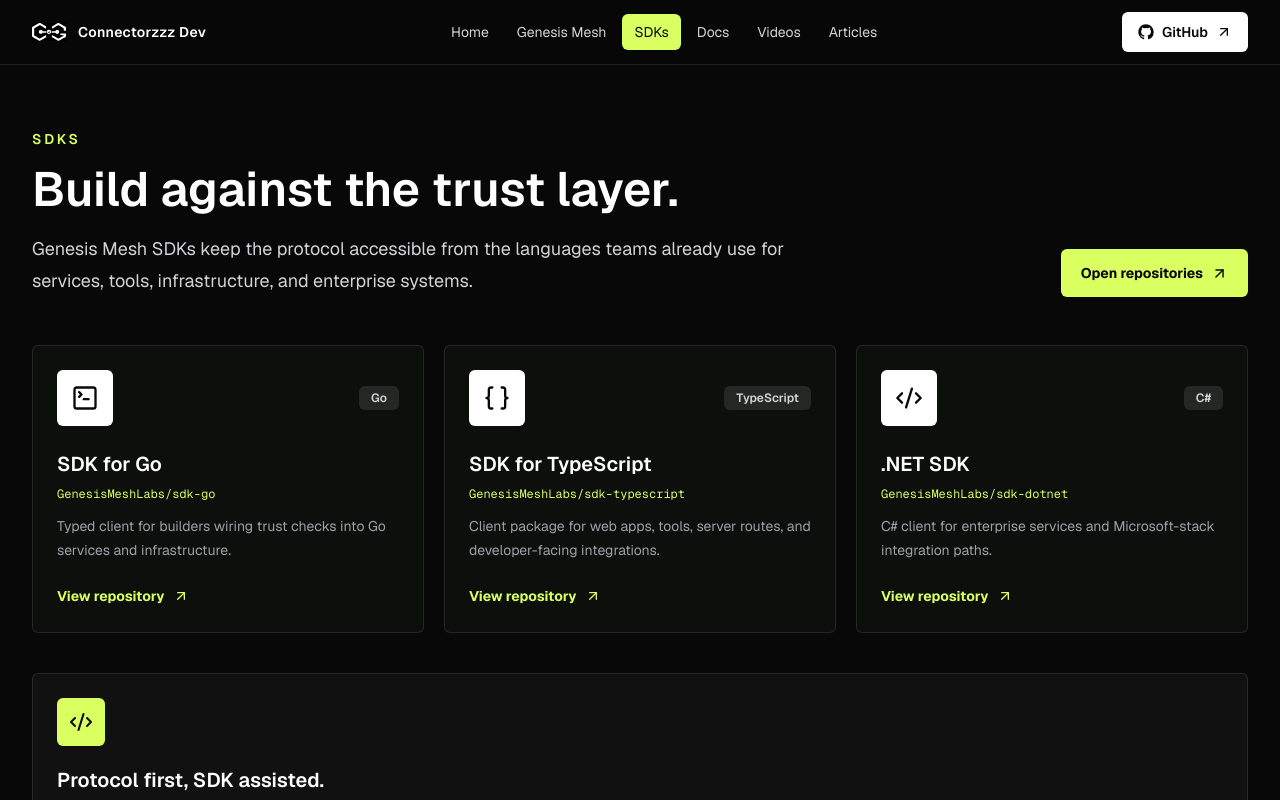
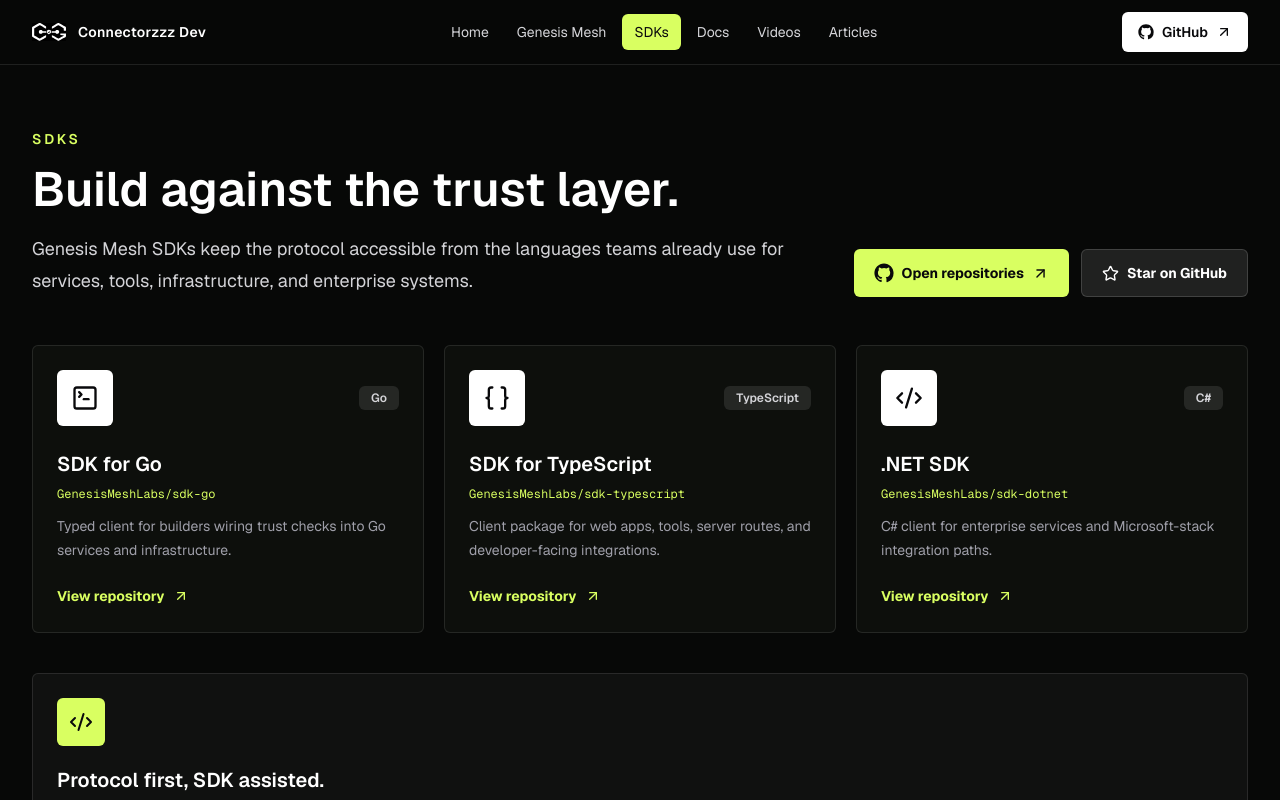
Before and after one commit to GenesisMeshLabs/connectorzzz-dev, a Next.js app: page /genesismesh/sdks in a window 1280 px wide. Shown: the top 800 px of the page. Built offline with nearby package versions, Linux system fonts and the light colour scheme.

Commit message:
Add channel-specific Genesis Mesh CTAs

```diff
--- a/src/app/genesismesh/articles/page.tsx
+++ b/src/app/genesismesh/articles/page.tsx
@@ -89,7 +89,8 @@
             rel="noreferrer"
             className="mt-5 inline-flex h-11 items-center justify-center gap-2 rounded-md bg-[#d9ff61] px-5 text-sm font-bold text-zinc-950 transition hover:bg-white"
           >
-            Open Patreon posts
+            <BrandIcon name="patreon" className="h-5 w-5" />
+            Support on Patreon
             <ArrowUpRight size={17} aria-hidden="true" />
           </a>
         </div>
--- a/src/app/genesismesh/page.tsx
+++ b/src/app/genesismesh/page.tsx
@@ -1,7 +1,7 @@
 import type { Metadata } from "next";
 import Image from "next/image";
 import Link from "next/link";
-import { ArrowRight, BookOpen, Code2, FileText, Play, ShieldCheck } from "lucide-react";
+import { ArrowRight, BookOpen, Code2, FileText, Play, ShieldCheck, Star } from "lucide-react";
 import { BrandIcon } from "@/components/brand-icons";
 import { PageShell } from "@/components/site-shell";
 import { developerProof, pillars, seo, siteLinks } from "@/content/genesismesh";
@@ -128,6 +128,15 @@
                 <BrandIcon name="github" className="h-5 w-5" />
                 View source
               </a>
+              <a
+                href={siteLinks.githubCore}
+                target="_blank"
+                rel="noreferrer"
+                className="inline-flex h-12 items-center justify-center gap-2 rounded-md border border-[#d9ff61]/30 bg-[#d9ff61]/10 px-6 text-sm font-bold text-[#d9ff61] transition hover:border-[#d9ff61]/70 hover:bg-[#d9ff61]/15"
+              >
+                <Star size={18} aria-hidden="true" />
+                Star on GitHub
+              </a>
             </div>
           </div>
           <div className="relative rounded-md border border-white/10 bg-[#0d0f0c]/90 p-6 shadow-2xl shadow-black/40">
--- a/src/app/genesismesh/sdks/page.tsx
+++ b/src/app/genesismesh/sdks/page.tsx
@@ -1,5 +1,6 @@
 import type { Metadata } from "next";
-import { ArrowUpRight, Code2 } from "lucide-react";
+import { ArrowUpRight, Code2, Star } from "lucide-react";
+import { BrandIcon } from "@/components/brand-icons";
 import { PageShell } from "@/components/site-shell";
 import { sdkCards, siteLinks } from "@/content/genesismesh";
 
@@ -51,15 +52,27 @@
               already use for services, tools, infrastructure, and enterprise systems.
             </p>
           </div>
+          <div className="flex flex-col gap-3 sm:flex-row md:flex-col lg:flex-row">
             <a
               href={siteLinks.githubOrg}
               target="_blank"
               rel="noreferrer"
               className="inline-flex h-12 items-center justify-center gap-2 rounded-md bg-[#d9ff61] px-5 text-sm font-bold text-zinc-950 transition hover:bg-white"
             >
+              <BrandIcon name="github" className="h-5 w-5" />
               Open repositories
               <ArrowUpRight size={17} aria-hidden="true" />
             </a>
+            <a
+              href={siteLinks.githubCore}
+              target="_blank"
+              rel="noreferrer"
+              className="inline-flex h-12 items-center justify-center gap-2 rounded-md border border-white/15 bg-white/10 px-5 text-sm font-bold text-white transition hover:border-[#d9ff61]/60 hover:bg-white/15"
+            >
+              <Star size={17} aria-hidden="true" />
+              Star on GitHub
+            </a>
+          </div>
         </div>
 
         <div className="mt-12 grid gap-5 md:grid-cols-3">
--- a/src/app/genesismesh/videos/page.tsx
+++ b/src/app/genesismesh/videos/page.tsx
@@ -1,6 +1,7 @@
 import type { Metadata } from "next";
 import Image from "next/image";
 import { ExternalLink, Play } from "lucide-react";
+import { BrandIcon } from "@/components/brand-icons";
 import { PageShell } from "@/components/site-shell";
 import { siteLinks } from "@/content/genesismesh";
 import { getYoutubeVideos } from "@/lib/content-feeds";
@@ -63,7 +64,8 @@
             rel="noreferrer"
             className="inline-flex h-12 items-center justify-center gap-2 rounded-md bg-[#d9ff61] px-5 text-sm font-bold text-zinc-950 transition hover:bg-white"
           >
-            Open channel
+            <BrandIcon name="youtube" className="h-5 w-5" />
+            Subscribe on YouTube
             <ExternalLink size={17} aria-hidden="true" />
           </a>
         </div>
```
Lines whose indentation alone changed are shown as unchanged.
